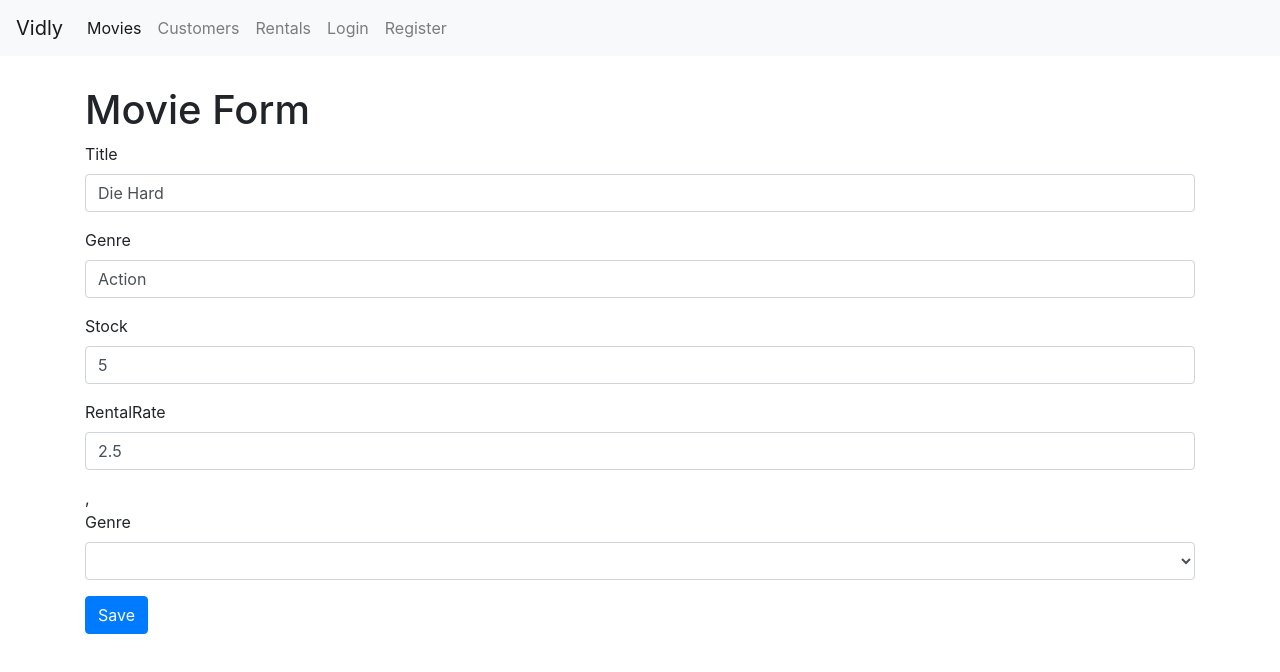
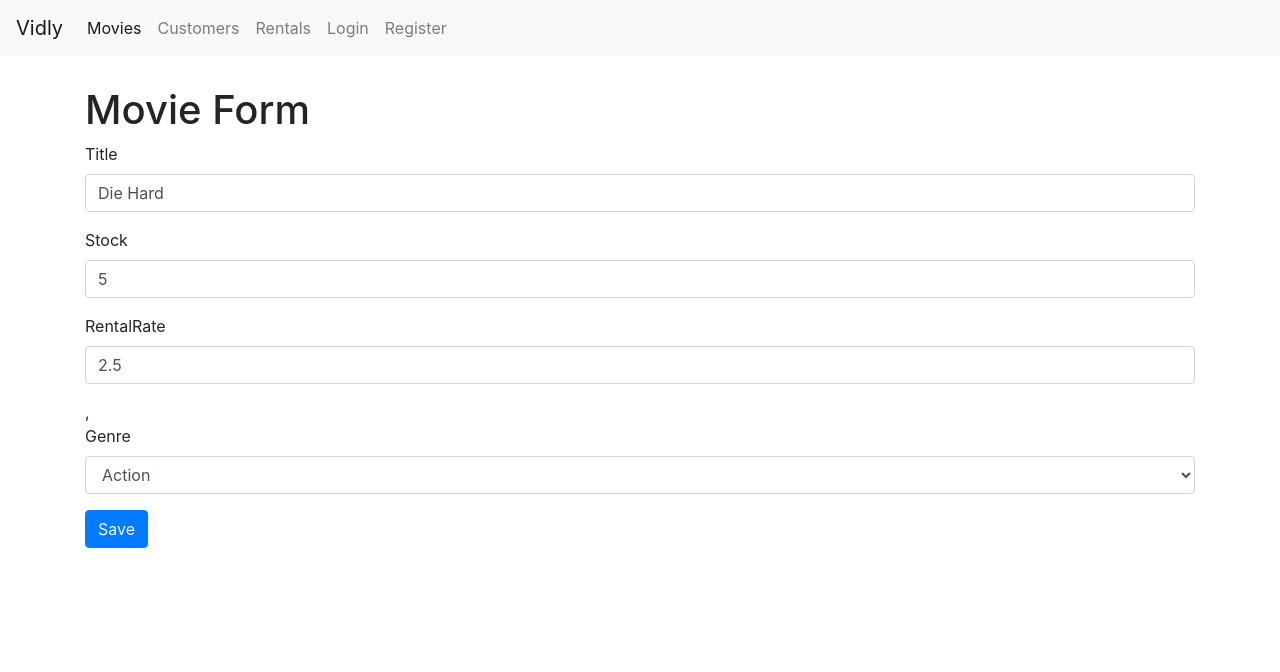
Before and after one commit to StevenVC-P/Videly, a React (Create React App) app: page /movies/5b21ca3eeb7f6fbccd471816 in a window 1280 px wide. Shown: the top 672 px of the page. Built offline with nearby package versions, Linux system fonts and the light colour scheme.

Commit message:
genre now displays current genre on load of movieForm for movies already in DB

```diff
--- a/src/components/common/form.jsx
+++ b/src/components/common/form.jsx
@@ -59,11 +59,12 @@ const Form = ({inputList, selectList, data, setData, genres, setGenres, errors,
                 )
             },
                         {
-                selectList.map(({name, label, options, type="text"}) =>
+                selectList.map(({name, label, options, value, type="text"}) =>
                 <Select
                     key={name}
                     name={name}
                     options={options}
+                    value={value}
                     type={type}
                     label={label}
                     error={errors[name]}
--- a/src/components/common/select.jsx
+++ b/src/components/common/select.jsx
@@ -1,16 +1,16 @@
 import React from 'react';
 
-const Select = ({name, label, options, error, ...rest}) => {
-    console.log(name, label, options)
+const Select = ({name, label, options, error, value, ...rest}) => {
+    console.log(value)
     return (
         <div className="form-group">
             <label htmlFor={name}>{label}</label>
             <select {...rest} name = {name} id ={name} className="form-control">
-                <option value="" />
-                {options.map(option =>
-                    <option key={option._id} value={option._id}>
-                        {option.name}
-                    </option>
+                <option label={value} />
+                    {options.map(option =>
+                        <option key={option._id} value={option._id}>
+                            {option.name}
+                </option>
                 )}
             </select>
             {error && <div className="alert alert-danger">{error}</div>}
--- a/src/components/movieForm.jsx
+++ b/src/components/movieForm.jsx
@@ -38,13 +38,12 @@ const MovieForm = () => {
 
         const inputList = [
             {name:"title", label: "Title", value: data.title},
-            {name:"genreName", label: "Genre", value: data.genreName},
             {name:"numberInStock", label:"Stock", value: data.numberInStock},
             {name:"dailyRentalRate", label:"RentalRate", value: data.dailyRentalRate}
         ]
 
         const selectList = [
-            {name: "genreId", label: "Genre", options: genres}
+            {name: "genreId", label: "Genre", options: genres, value:data.genreName}
         ]
 
         useEffect (() => {
```
